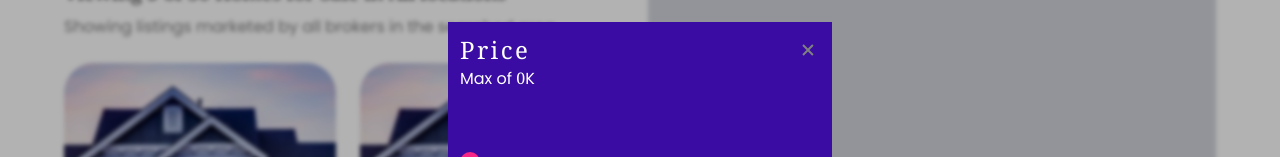
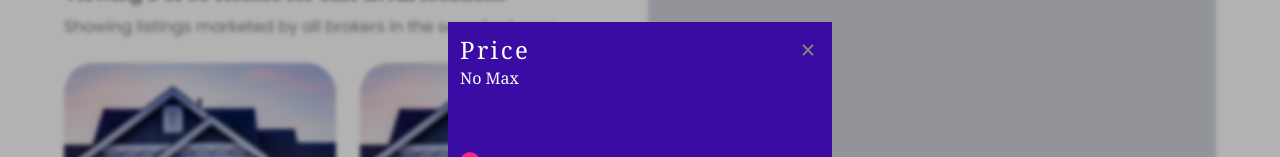
Before and after one commit to IdrisRoti/hommez, a Next.js app: page /listings in a window 1280 px wide. Both pictures are taken after a click on the button "PRICE RANGE". Shown: the part 254-411 px from the top of the page. Built offline with nearby package versions, Linux system fonts and the light colour scheme.

Commit message:
fix: property list price range filter showing 0k - conditionally render price range

```diff
--- a/components/modals/PriceRangeModal.tsx
+++ b/components/modals/PriceRangeModal.tsx
@@ -52,7 +52,7 @@ const PriceRangeModal = ({showModal, setShowModal}: TPriceRangeModal) => {
             <button onClick={clearFilter}><BiX className='size-6 text-textlight' /></button>
         </div>
         <div className=''>
-            <span>Max of <span className='font-serif'>{Number(priceRange) / 1000}</span>K</span>
+            {priceRange ? (<span>Max of <span className='font-serif'>{Number(priceRange) / 1000}</span>K</span>) : (<span className='font-serif'>No Max</span>)}
         </div>
         <div className='mt-14'>
             <input step={1000} className='w-full' value={priceRange ?? "1000"} onChange={(e) => setPriceRange(e.target.value)} min={1000} max={100000} type="range" />
```
